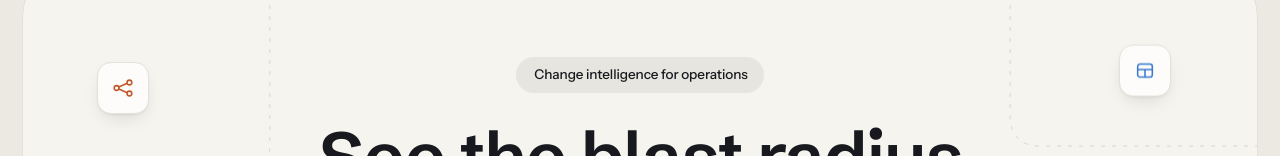
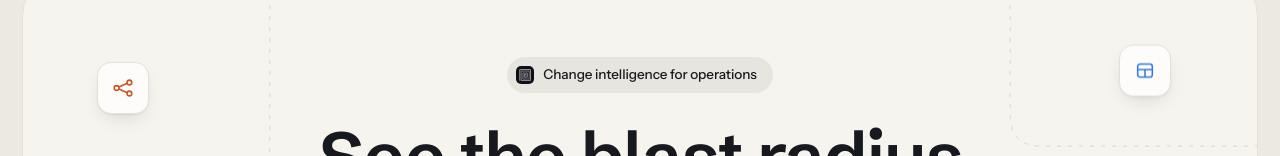
Before and after one commit to ashtonmths/Sarvam, a Next.js app in the folder apps/web/: page / in a window 1280 px wide. Shown: the part 128-284 px from the top of the page. Built offline with nearby package versions, Linux system fonts and the light colour scheme.

Commit message:
use the logo in the hero badge

```diff
--- a/apps/web/app/page.tsx
+++ b/apps/web/app/page.tsx
@@ -7,6 +7,7 @@ import {
   GlyphDb,
   GlyphFlow,
   GlyphGrid,
+  LogoMark,
 } from "../components/marks";
 import { Nav } from "../components/nav";
 import { AgentRefusal, GiveUpTrace, HistorianTrace, Msg } from "../components/product-cards";
@@ -56,7 +57,7 @@ export default function Home() {
 
               <div className="hero__head">
                 <span className="hero__badge">
-                  <span className="hero__badge-dot" />
+                  <LogoMark size={18} />
                   Change intelligence for operations
                 </span>
                 <h1 className="hero__title">
```
